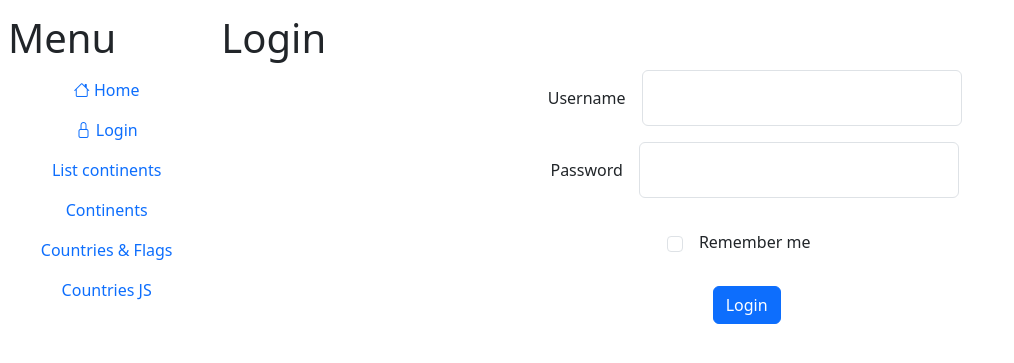
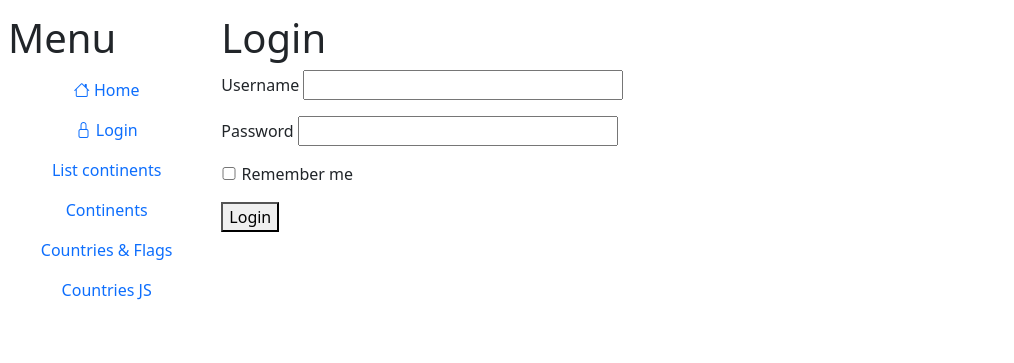
Before and after one commit to mdessolis/RawMVC, a PHP site: page /?option=login in a window 1280 px wide. Shown: the part 50-413 px from the top of the page, without its empty margins (0-1014 px from the left). Run offline with PHP 8.4, Linux system fonts and the light colour scheme; a stand-in replaces the project's code that opens the database connection; some libraries are stand-ins or nearby versions.

Commit message:
2425.005

```diff
--- a/nations/components/login/ControllerLogin.php
+++ b/nations/components/login/ControllerLogin.php
@@ -19,7 +19,7 @@ class ControllerLogin extends Controller{
       }
       header("Location: ?");
     } else {
-      $this->tpl->msg = "Nome utente e/o password errati";
+      $this->tpl['msg'] = "Nome utente e/o password errati";
     }
     $this->display();
   }
--- a/nations/components/login/ViewLogin.php
+++ b/nations/components/login/ViewLogin.php
@@ -32,6 +32,6 @@ defined('APP') or die();
     <button type="submit" class="btn btn-primary">Login</button>
   </p>
 </form>
-<?php if(!empty($this->tpl->msg)) { ?>
-<h2 class="text-bg-danger text-center"><?= $this->tpl->msg ?></h2>
+<?php if (!empty($this->tpl['msg'])) { ?>
+  <h2 class="text-bg-danger text-center"><?= $this->tpl['msg'] ?></h2>
 <?php } ?>
--- a/nations/components/login/ViewLoginNoBS.php
+++ b/nations/components/login/ViewLoginNoBS.php
@@ -18,22 +18,22 @@ defined('APP') or die();
 </style>
 <h1>Login</h1>
 <form action="?option=login&task=checkLogin" method="post" class="login">
-  <p class="d-flex justify-content-center">
-    <label for="username" class="control-label p-3">Username</label>
-    <input type="text" name="username" id="username" class="form-control">
+  <p>
+    <label for="username">Username</label>
+    <input type="text" name="username" id="username" >
   </p>
-  <p class="d-flex justify-content-center">
-    <label for="password" class="control-label p-3">Password</label>
-    <input type="password" name="password" id="password" class="form-control">
+  <p>
+    <label for="password">Password</label>
+    <input type="password" name="password" id="password">
 </p>
-  <p class="d-flex justify-content-center align-items-center">
-    <input type="checkbox" name="rememberme" id="rememberme" class="form-check-input">
-    <label for="rememberme" class="form-check-label p-3">Remember me</label>
+  <p>
+    <input type="checkbox" name="rememberme" id="rememberme">
+    <label for="rememberme">Remember me</label>
 </p>
-  <p  class="d-flex justify-content-center align-items-center">
-    <button type="submit" class="btn btn-primary">Login</button>
+  <p>
+    <button type="submit">Login</button>
   </p>
 </form>
-<?php if(!empty($this->tpl->msg)) { ?>
-<h2 class="text-bg-danger text-center"><?= $this->tpl->msg ?></h2>
+<?php if(!empty($this->tpl['msg'])) { ?>
+<h2 class="text-bg-danger text-center"><?= $this->tpl['msg'] ?></h2>
 <?php } ?>
```
Also changed, not shown: nations/components/countriesFlags/flags/Flag_of_Afghanistan_(2013â__2021).svg.png (added), 1 other file.
